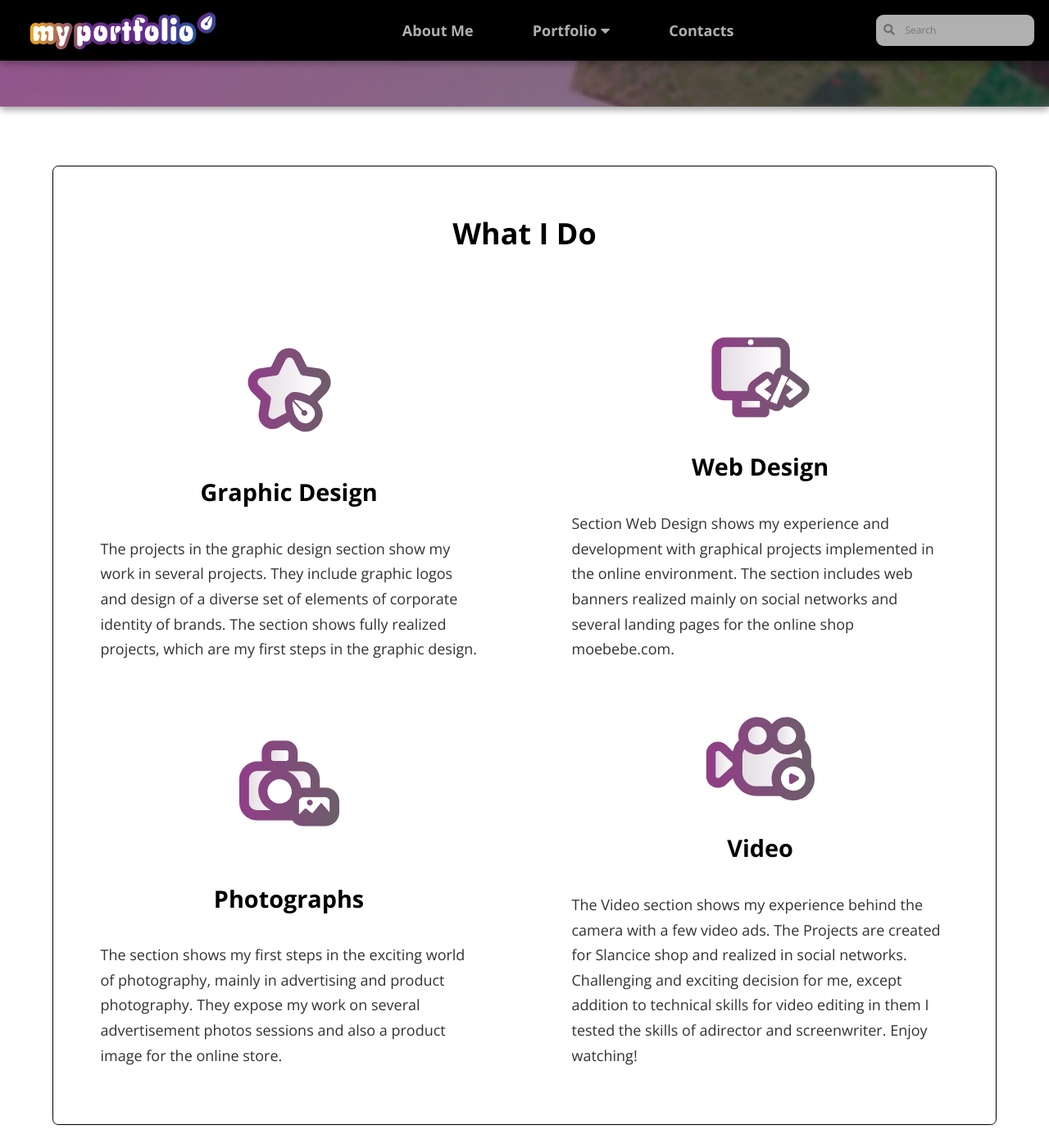
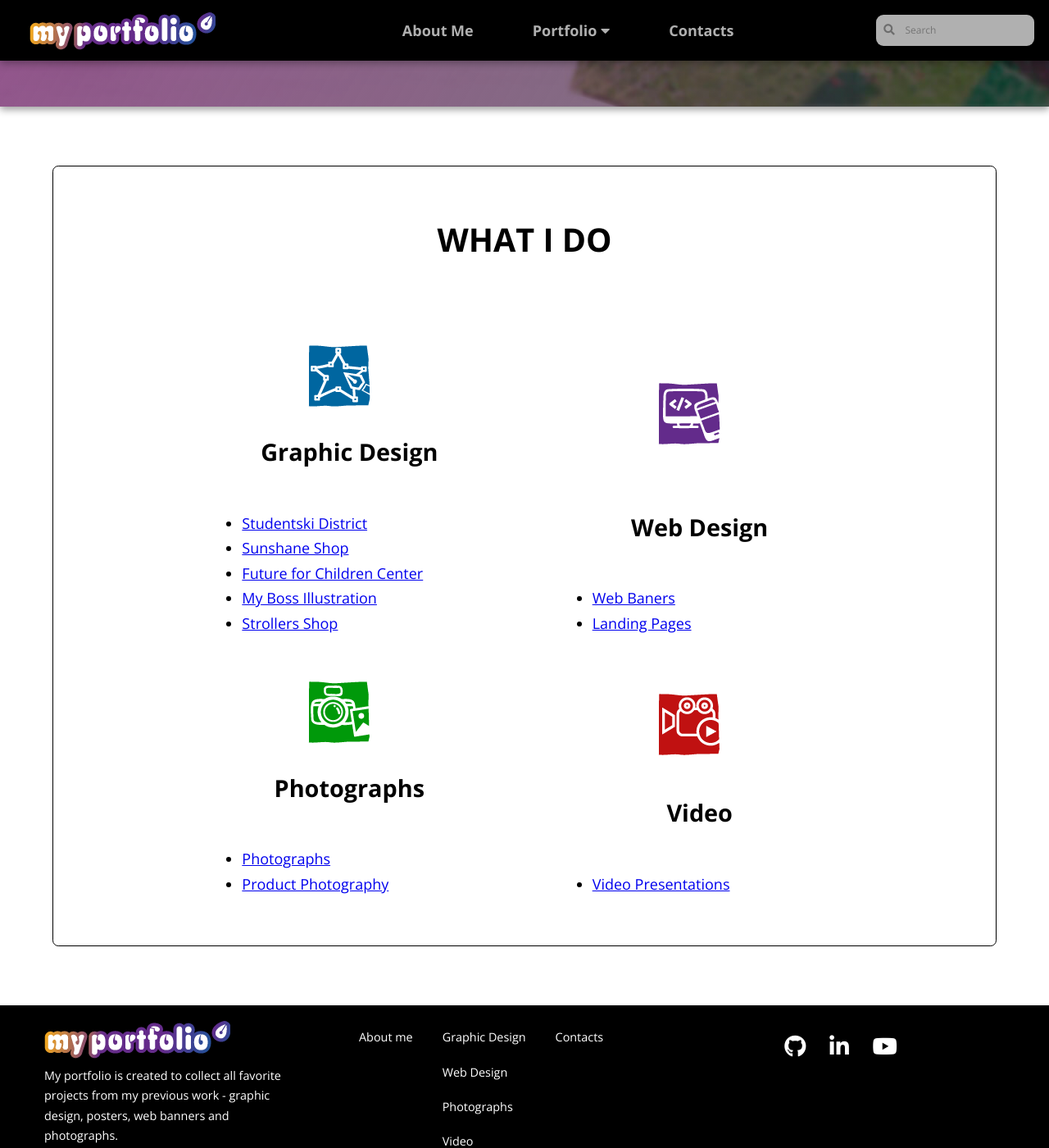
Before and after one commit to LiliyaMilanova/myportfolio, a Jekyll site: the page built from index.html, in a window 1280 px wide and 1400 px high, scrolled down 571 px. Shown: the whole window at 82% size. Built offline with Jekyll 4.4.1, drawn with Linux system fonts in a browser that asks for light colours; nearby versions of some CDN libraries.

Commit message:
Update index.html

```diff
--- a/index.html
+++ b/index.html
@@ -28,37 +28,51 @@ title: Home
         <div class="wrap">
             <section class="curcle">
                 <span id="curcle"></span>
-                <h2>What I Do</h2>
+                <h1>WHAT I DO</h1>
             </section>
 
             <div class="wrap-content">
                 <section class="what">
                     <span>
-                        <img src="{{site.baseurl}}/images/graphic-design.svg" alt="Graphic Design Icon" title="Graphic Design Icon">
+                        <img src="{{site.baseurl}}/images/graphic-design.png" alt="Graphic Design Icon" title="Graphic Design Icon">
                     </span>
                     <h4><a href="{{site.baseurl}}/portfolio/graphic-design">Graphic Design</a></h4>
-                    <p>The projects in the graphic design section show my work in several projects. They include graphic logos and design of a diverse set of elements of corporate identity of brands. The section shows fully realized projects, which are my first steps in the graphic design.</p>
+                    <ul>
+                        <li><a href="{{site.baseurl}}/portfolio/graphic-design/district-studentski">Studentski District</a></li>
+                        <li><a href="{{site.baseurl}}/portfolio/graphic-design/sunshane-shop">Sunshane Shop</a></li>
+                        <li><a href="{{site.baseurl}}/portfolio/graphic-design/future-for-children-centur">Future for Children Center</a></li>
+                        <li><a href="{{site.baseurl}}/portfolio/graphic-design/my-boss-illustration">My Boss Illustration</a></li>
+                        <li><a href="{{site.baseurl}}/portfolio/graphic-design/strollers-shop">Strollers Shop</a></li>
+                    </ul>
                 </section>
                 <section class="what">
                     <span>
-                        <img src="{{site.baseurl}}/images/web-design.svg" alt="Web Design Icon" title="Web Design Icon">
+                        <img src="{{site.baseurl}}/images/web-design.png" alt="Web Design Icon" title="Web Design Icon">
                     </span>
                     <h4><a href="{{site.baseurl}}/portfolio/web-design">Web Design</a></h4>
-                    <p>Section Web Design shows my experience and development with graphical projects implemented in the online environment. The section includes web banners realized mainly on social networks and several landing pages for the online shop moebebe.com.</p>
+                    <ul>
+                        <li><a href="{{site.baseurl}}/portfolio/web-design/web-baners">Web Baners</a></li>
+                        <li><a href="{{site.baseurl}}/portfolio/web-design/landing-pages">Landing Pages</a></li>
+                    </ul>
                 </section>
                 <section class="what">
                     <span>
-                        <img src="{{site.baseurl}}/images/photographs.svg" alt="Photographs Icon" title="Photographs Icon">
+                        <img src="{{site.baseurl}}/images/photographs.png" alt="Photographs Icon" title="Photographs Icon">
                     </span>
                     <h4><a href="{{site.baseurl}}/portfolio/photographs">Photographs</a></h4>
-                    <p>The section shows my first steps in the exciting world of photography, mainly in advertising and product photography. They expose my work on several advertisement photos sessions and also a product image for the online store.</p>
+                    <ul>
+                        <li><a href="{{site.baseurl}}/portfolio/photographs/">Photographs</a></li>
+                        <li><a href="{{site.baseurl}}/portfolio/photographs/product-photography">Product Photography</a></li>
+                    </ul>
                 </section>
                 <section class="what">
                     <span>
-                        <img src="{{site.baseurl}}/images/video.svg" alt="Video Icon" title="Video Icon">
+                        <img src="{{site.baseurl}}/images/video.png" alt="Video Icon" title="Video Icon">
                     </span>
                     <h4><a href="{{site.baseurl}}/portfolio/video">Video</a></h4>
-                    <p>The Video section shows my experience behind the camera with a few video ads. The Projects are created for Slancice shop and realized in social networks. Challenging and exciting decision for me, except addition to technical skills for video editing in them I tested the skills of adirector and screenwriter. Enjoy watching!</p>
+                    <ul>
+                        <li><a href="{{site.baseurl}}/portfolio/video/">Video Presentations</a></li>
+                    </ul>
                 </section>
             </div>
         </div>
```
